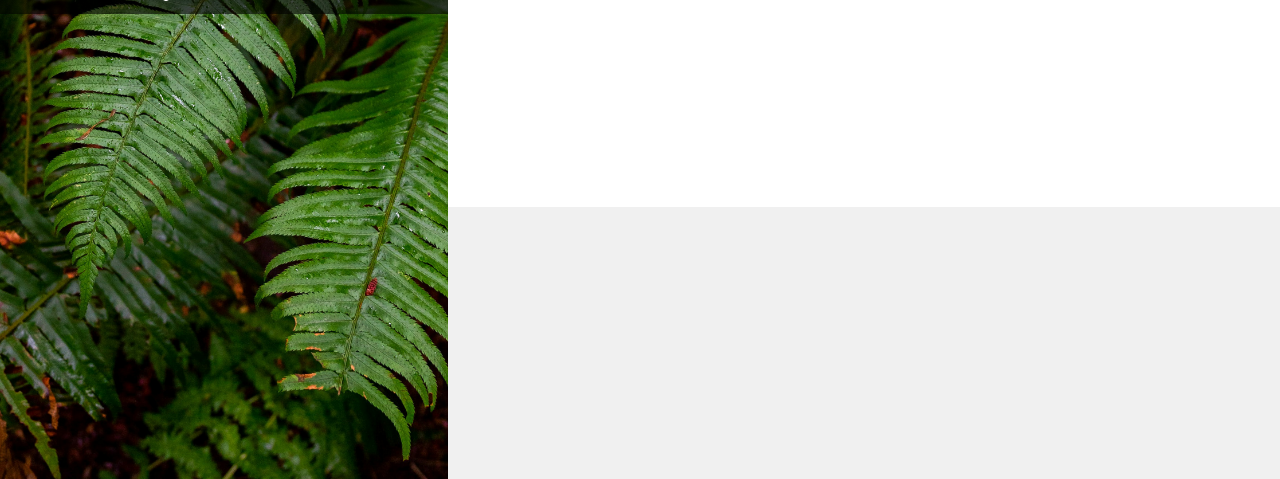
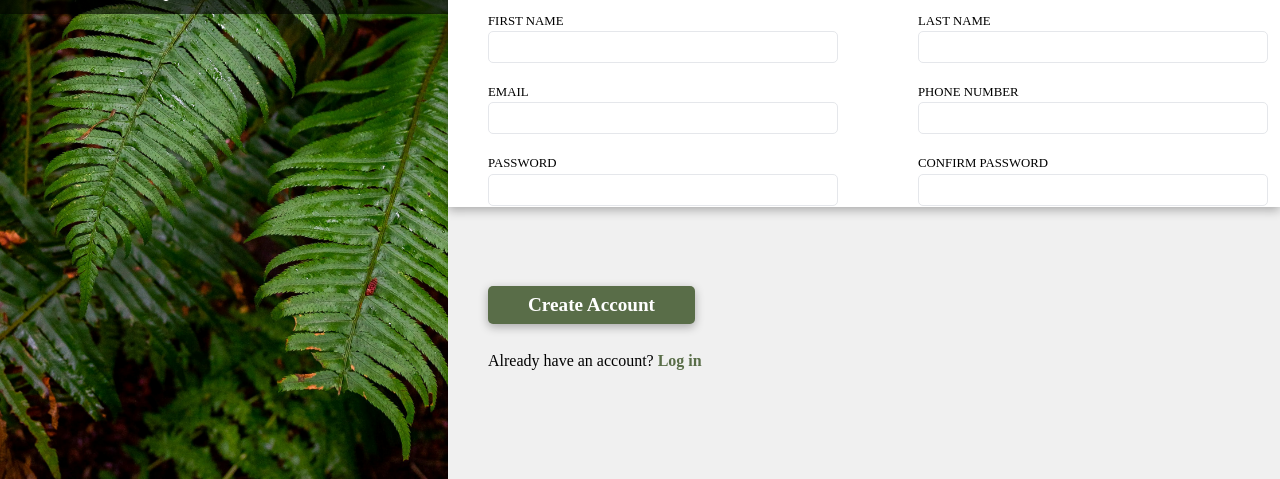
Before and after one commit to araujo2kg/signup-form, a plain HTML site: page index.html in a window 1280 px wide. Shown: the part 321-800 px from the top of the page. Drawn offline with Linux system fonts and the light colour scheme.

Commit message:
Form styles

```diff
--- a/index.html
+++ b/index.html
@@ -22,7 +22,45 @@
                     provident aliquid officia! Ad, quae.</p>
                 <p>Lorem ipsum dolor sit dolorem, ullam.</p>
             </div>
-            <div class="middle"></div>
+            <div class="middle">
+                <h1>Let's do this!</h1>
+                <form action="" method="post">
+                    <div class="row">
+                        <div>
+                            <label for="firstName">FIRST NAME</label>
+                            <input type="text" name="firstName" id="firstName" required>
+                        </div>
+                        <div>
+                            <label for="lastName">LAST NAME</label>
+                            <input type="text" name="lastName" id="lastName" required>
+                        </div>
+                    </div>
+                    <div class="row">
+                        <div>
+                            <label for="email">EMAIL</label>
+                            <input type="email" name="email" id="email" required>
+                        </div>
+                        <div>
+                            <label for="phoneNumber">PHONE NUMBER</label>
+                            <input type="tel" name="phoneNumber" id="phoneNumber">
+                        </div>
+                    </div>
+                    <div class="row">
+                        <div>
+                            <label for="password">PASSWORD</label>
+                            <input type="password" name="password" id="password" required>
+                        </div>
+                        <div>
+                            <label for="confirmPassword">CONFIRM PASSWORD</label>
+                            <input type="password" name="confirmPassword" id="confirmPassword" required>
+                        </div>
+                    </div>
+                    <div class="button">
+                        <button type="submit">Create Account</button>
+                        <div>Already have an account? <a href="">Log in</a></div>
+                    </div>
+                </form>
+            </div>
             <div class="bottom"></div>
         </div>
     </div>
--- a/styles.css
+++ b/styles.css
@@ -8,7 +8,10 @@
 }
 
 :root {
+    --main-theme-color: rgb(89, 109, 72);
     --aux-bg-color: rgb(240, 240, 240);
+    --input-focus-color: rgb(144, 205, 255);
+    --box-shadow-all: 0 3px 10px rgb(0, 0, 0, 0.3);
 }
 
 *,
@@ -123,6 +126,8 @@ h6 {
     justify-content: flex-end;
     padding: 0 0 60px 40px;
     gap: 10px;
+    position: relative;
+    z-index: 0;
 }
 
 .top p {
@@ -133,9 +138,81 @@ h6 {
 
 .middle {
     height: 32%;
+    padding: 0 0 0 40px;
+    box-shadow: var(--box-shadow-all);
+    position: relative;
+    z-index: 1;
+}
+
+.middle>h1 {
+    font-size: calc(24rem / 16);
+    margin: 10px 0 15px 0;
+}
+
+.row {
+    max-width: 800px;
+    display: flex;
+    gap: 80px;
+    margin: 0 0 20px 0;
+}
+
+.button {
+    position: relative;
+    top: 60px;
+    left: 0px;
+}
+
+.button button {
+    background-color: var(--main-theme-color);
+    color: white;
+    font-weight: bold;
+    font-size: 1.2rem;
+    border: 0;
+    border-radius: 5px;
+    padding: 5px 40px 5px 40px;
+    box-shadow: var(--box-shadow-all);
+    margin: 0 0 25px 0;
+}
+
+.button button:hover {
+    cursor: pointer;
+    box-shadow: inset 0 0 10px rgba(255, 255, 255, 0.4);
+}
+
+.button a {
+    color: var(--main-theme-color);
+    text-decoration: none;
+    font-weight: bold;
+}
+
+input {
+    width: 350px;
+    padding: 3px 10px;
+    border-radius: 5px;
+    border: 1px solid #E5E7EB;
+}
+
+input:focus {
+    outline: 2px solid var(--input-focus-color);
+    box-shadow: var(--box-shadow-all);
+}
+
+input:user-invalid {
+    outline: 2px solid tomato;
+}
+
+input:user-valid {
+    outline: 2px solid lightgreen;
+}
+
+label {
+    display: block;
+    font-size: 0.8rem;
 }
 
 .bottom {
     height: 34%;
     background: var(--aux-bg-color);
+    position: relative;
+    z-index: 0;
 }
```
